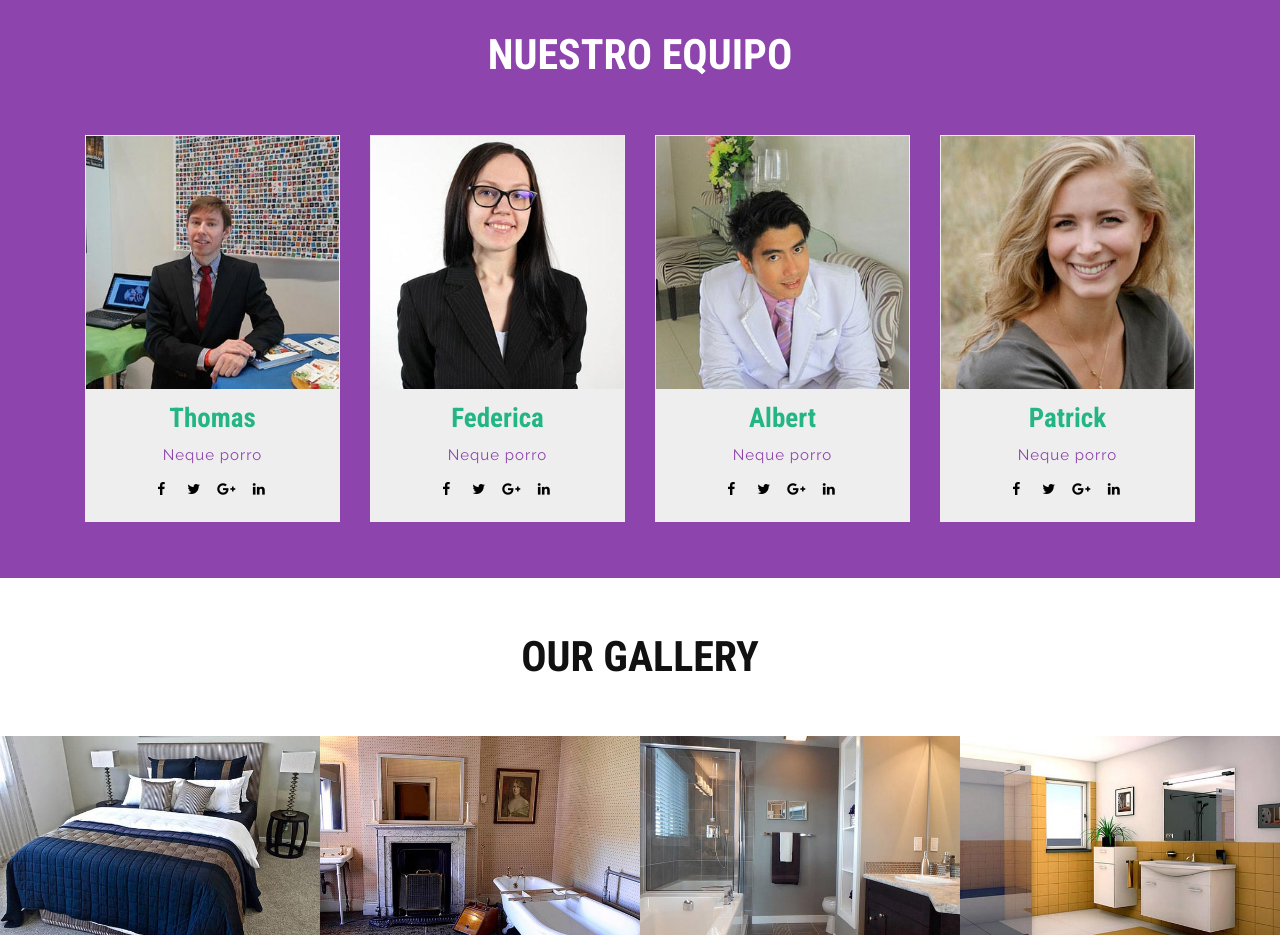
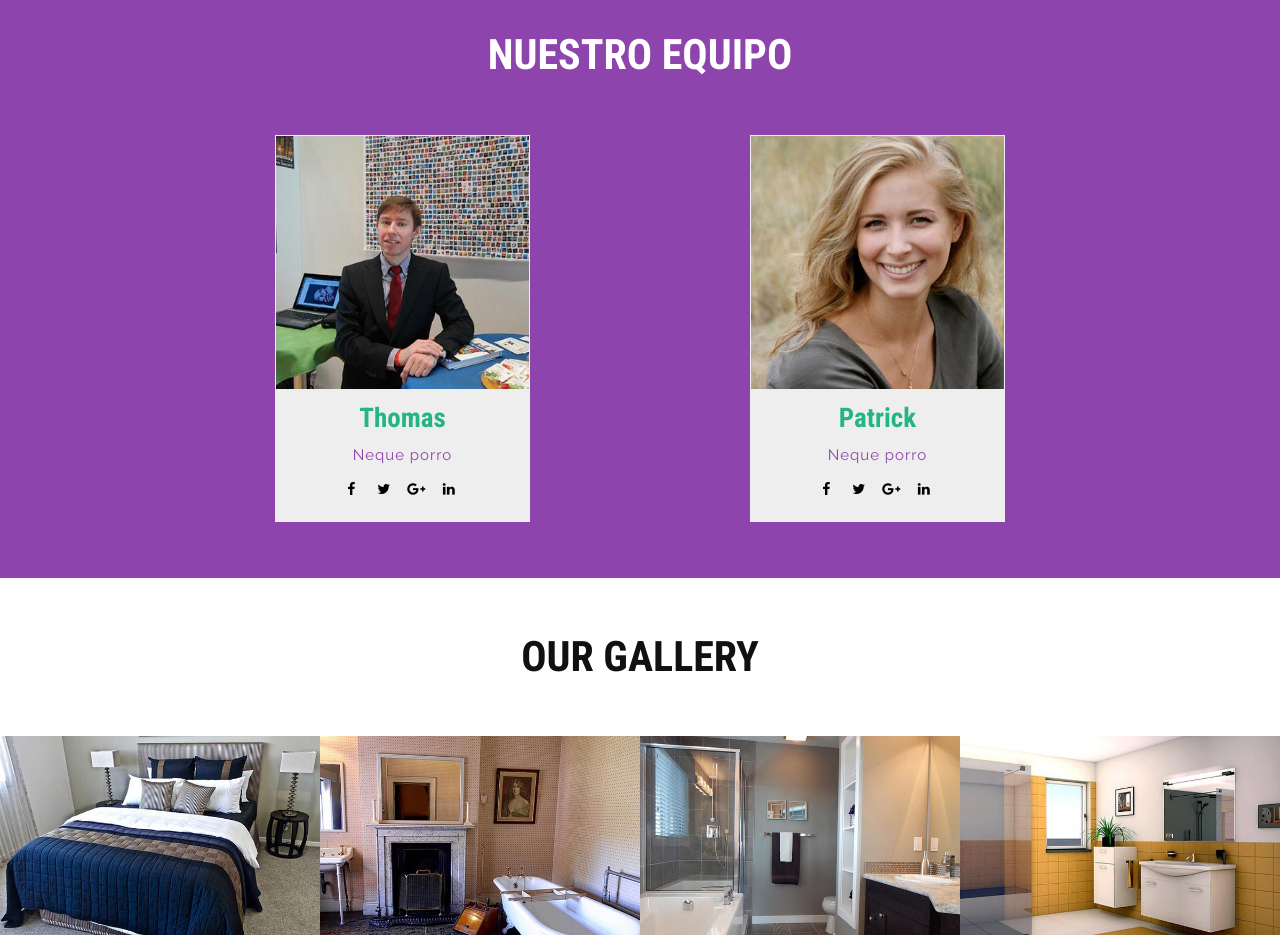
Before and after one commit to websdelvalle/websdelvalle, a plain HTML site: page index.html in a window 1280 px wide. Shown: the part 2140-3075 px from the top of the page. Drawn offline with Linux system fonts and the light colour scheme.

Commit message:
modificar cards de nuestro equipo

```diff
--- a/index.html
+++ b/index.html
@@ -339,6 +339,8 @@ function hideURLbar(){ window.scrollTo(0,1); } </script>
 	<div class="container">
 		<h3 class="title">NUESTRO EQUIPO</h3>
 		<div class="t-content-gds">
+		<div class="col-md-2">
+		</div>
 			<div class="col-md-3 t-cont-gds wow bounceInUp" data-wow-duration="1.5s" data-wow-delay="0s">
 				<div class="team-img">
 					<img class="img-responsive" src="images/t1.jpg" alt=" "/>
@@ -354,36 +356,8 @@ function hideURLbar(){ window.scrollTo(0,1); } </script>
 					</div>
 				</div>
 			</div>
-			<div class="col-md-3 t-cont-gds wow bounceInUp" data-wow-duration="1.5s" data-wow-delay="0s">
-				<div class="team-img">
-					<img class="img-responsive" src="images/t2.jpg" alt=" "/>
-					<div class="team-text">
-						<h4>Federica</h4>
-						<p>Neque porro</p>
-						<ul>
-							<li><a class="tw1" href="#"><i class="fa fa-facebook"></i></a></li>
-							<li><a class="tw2" href="#"><i class="fa fa-twitter"></i></a></li>
-							<li><a class="tw3" href="#"><i class="fa fa-google-plus"></i></a></li>
-							<li><a class="tw4" href="#"><i class="fa fa-linkedin"></i></a></li>
-						</ul>
-					</div>
-				</div>
-			</div>
-			<div class="col-md-3 t-cont-gds wow bounceInUp" data-wow-duration="1.5s" data-wow-delay="0s">
-				<div class="team-img">
-					<img class="img-responsive" src="images/t3.jpg" alt=" "/>
-					<div class="team-text">
-						<h4>Albert</h4>
-						<p>Neque porro</p>
-						<ul>
-							<li><a class="tw1" href="#"><i class="fa fa-facebook"></i></a></li>
-							<li><a class="tw2" href="#"><i class="fa fa-twitter"></i></a></li>
-							<li><a class="tw3" href="#"><i class="fa fa-google-plus"></i></a></li>
-							<li><a class="tw4" href="#"><i class="fa fa-linkedin"></i></a></li>
-						</ul>
-					</div>
-				</div>
-			</div>
+			<div class="col-md-2">
+		</div>
 			<div class="col-md-3 t-cont-gds wow bounceInUp" data-wow-duration="1.5s" data-wow-delay="0s">
 				<div class="team-img">
 					<img class="img-responsive" src="images/t4.jpg" alt=" "/>
@@ -399,6 +373,8 @@ function hideURLbar(){ window.scrollTo(0,1); } </script>
 					</div>
 				</div>
 			</div>
+			<div class="col-md-2">
+		</div>
 			<div class="clearfix"></div>
 		</div>
 	</div>
```
